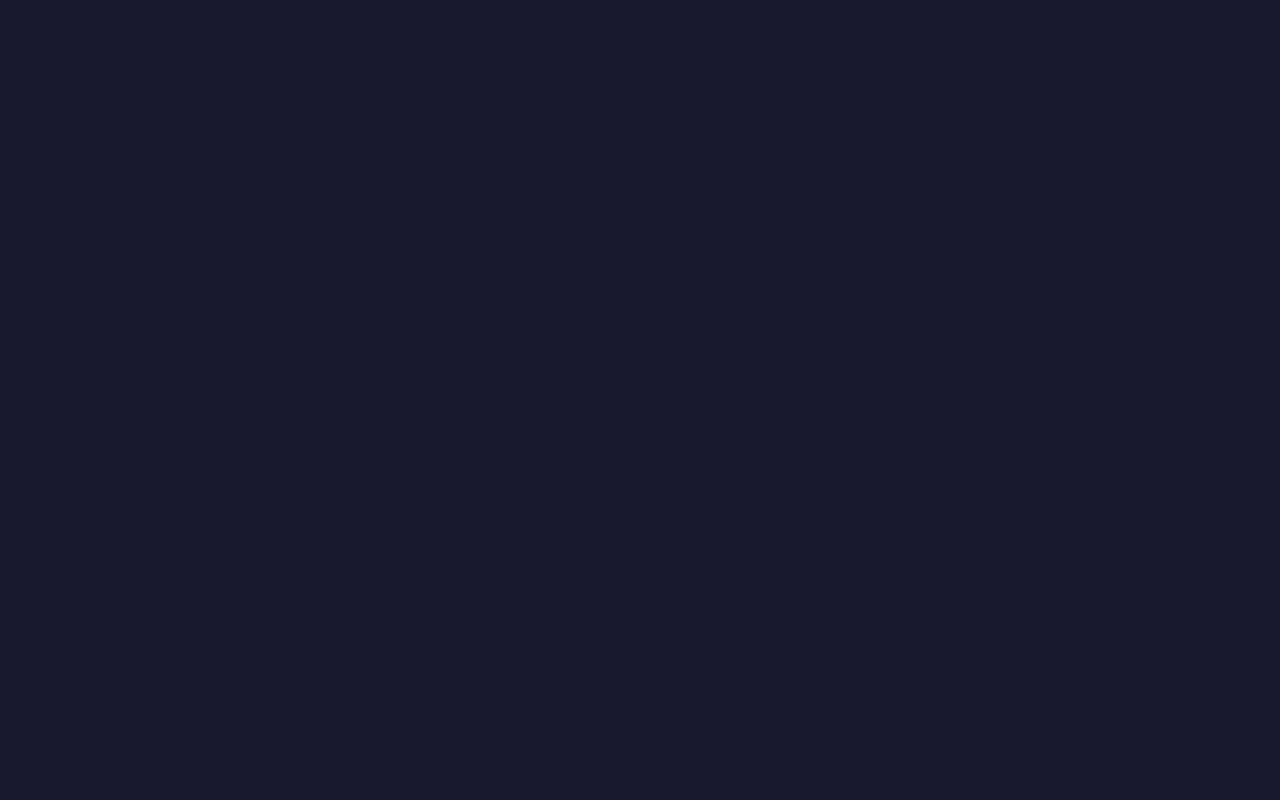
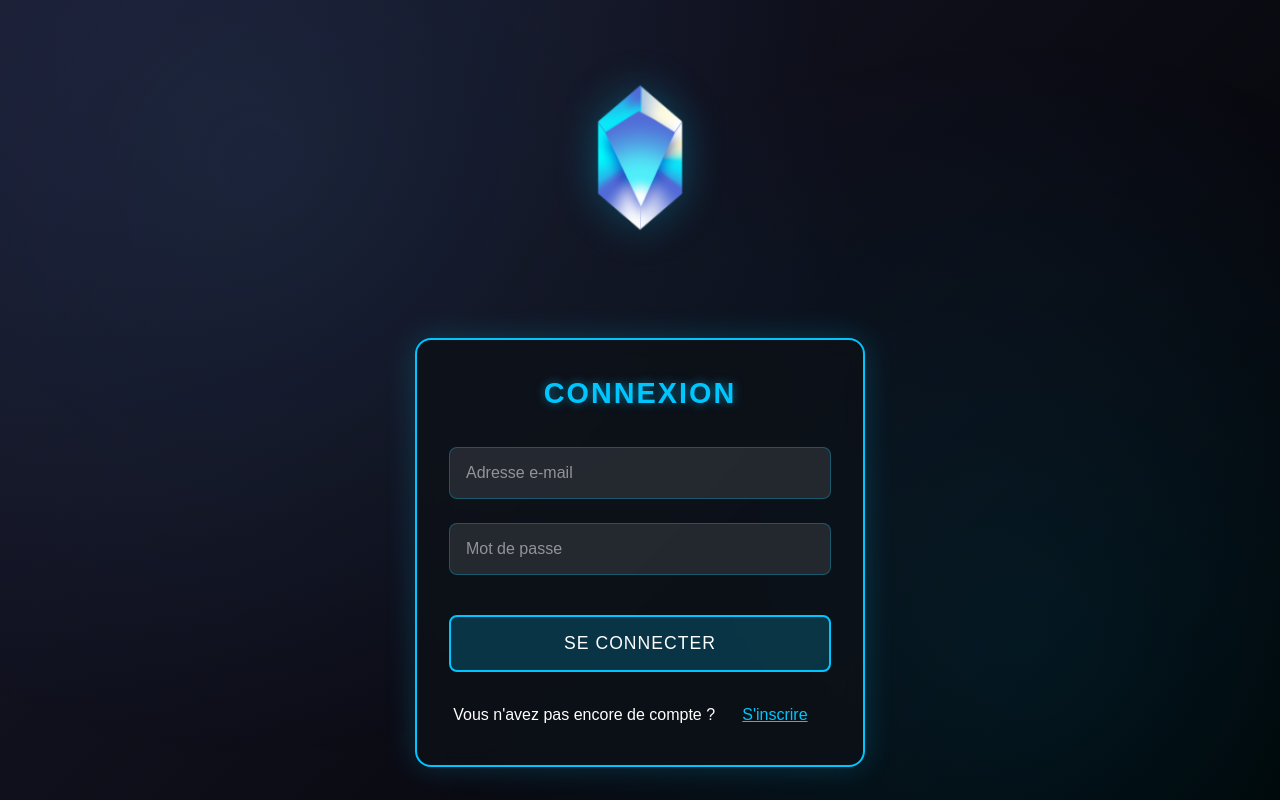
Before and after one commit to Kevin-Lamotte974/Skystone_Legacy_Web, a React (Vite) app in the folder frontend/: page /auth in a window 1280 px wide. Before the commit this address had no page. Built offline with nearby package versions, Linux system fonts and the light colour scheme.

Commit message:
add page auth

```diff
--- a/frontend/src/App.jsx
+++ b/frontend/src/App.jsx
@@ -1,8 +1,9 @@
-import { BrowserRouter as Router, Routes, Route } from 'react-router-dom';
+import { BrowserRouter as Router, Routes, Route, Navigate } from 'react-router-dom';
 import { AudioProvider } from './context/AudioContext';
 import Home from './components/pages/Home';
+import CharacterCreation from './components/pages/CharacterCreation';
 import Options from './components/pages/Options';
-import CharacterCreation from './components/pages/CharacterCreation';
+import Auth from './components/pages/Auth';
 import './App.css';
 
 function App() {
@@ -10,9 +11,11 @@ function App() {
     <AudioProvider>
       <Router>
         <Routes>
-          <Route path="/" element={<Home />} />
+          <Route path="/" element={<Navigate to="/auth" />} />
+          <Route path="/auth" element={<Auth />} />
+          <Route path="/home" element={<Home />} />
+          <Route path="/character-creation" element={<CharacterCreation />} />
           <Route path="/options" element={<Options />} />
-          <Route path="/character-creation" element={<CharacterCreation />} />
         </Routes>
       </Router>
     </AudioProvider>
--- /dev/null
+++ b/frontend/src/components/pages/Auth.jsx
@@ -0,0 +1,140 @@
+import React, { useState } from 'react';
+import { useNavigate } from 'react-router-dom';
+import '../../styles/pages/Auth.css';
+import skystone_logo from '../../assets/logo/Crystal_Skystone_Legacy.png';
+
+const Auth = () => {
+  const navigate = useNavigate();
+  const [isLogin, setIsLogin] = useState(true);
+  const [formData, setFormData] = useState({
+    pseudo: '',
+    email: '',
+    motDePasse: '',
+    confirmerMotDePasse: ''
+  });
+
+  const handleSubmit = (e) => {
+    e.preventDefault();
+    // Pour l'instant, on simule juste une connexion réussie
+    navigate('/home');
+  };
+
+  const handleInputChange = (e) => {
+    const { name, value } = e.target;
+    setFormData(prev => ({
+      ...prev,
+      [name]: value
+    }));
+  };
+
+  const toggleForm = () => {
+    setIsLogin(!isLogin);
+    setFormData({
+      pseudo: '',
+      email: '',
+      motDePasse: '',
+      confirmerMotDePasse: ''
+    });
+  };
+
+  return (
+    <div className="auth-container">
+      <div className="game-background">
+        <div className="crystal-overlay"></div>
+      </div>
+
+      <div className="auth-content">
+        <div className="auth-logo">
+          <img src={skystone_logo} alt="Skystone Legacy" className="auth-logo-img" />
+        </div>
+
+        <div className="auth-form-container">
+          <h2 className="auth-title">
+            {isLogin ? 'Connexion' : 'Inscription'}
+          </h2>
+
+          <form className="auth-form" onSubmit={handleSubmit}>
+            {!isLogin && (
+              <div className="form-group">
+                <input
+                  type="text"
+                  name="pseudo"
+                  value={formData.pseudo}
+                  onChange={handleInputChange}
+                  placeholder="Pseudo"
+                  className="auth-input"
+                  required
+                />
+              </div>
+            )}
+
+            <div className="form-group">
+              <input
+                type="email"
+                name="email"
+                value={formData.email}
+                onChange={handleInputChange}
+                placeholder="Adresse e-mail"
+                className="auth-input"
+                required
+              />
+            </div>
+
+            <div className="form-group">
+              <input
+                type="password"
+                name="motDePasse"
+                value={formData.motDePasse}
+                onChange={handleInputChange}
+                placeholder="Mot de passe"
+                className="auth-input"
+                required
+              />
+            </div>
+
+            {!isLogin && (
+              <div className="form-group">
+                <input
+                  type="password"
+                  name="confirmerMotDePasse"
+                  value={formData.confirmerMotDePasse}
+                  onChange={handleInputChange}
+                  placeholder="Confirmer le mot de passe"
+                  className="auth-input"
+                  required
+                />
+              </div>
+            )}
+
+            <button type="submit" className="auth-button">
+              {isLogin ? 'Se connecter' : "S'inscrire"}
+            </button>
+          </form>
+
+          <div className="auth-switch">
+            <p>
+              {isLogin
+                ? "Vous n'avez pas encore de compte ?"
+                : "Vous avez déjà un compte ?"}
+              <button
+                onClick={toggleForm}
+                className="switch-button"
+              >
+                {isLogin ? "S'inscrire" : "Se connecter"}
+              </button>
+            </p>
+          </div>
+
+          {/* Message d'erreur éventuel */}
+          {formData.error && (
+            <div className="auth-error">
+              {formData.error}
+            </div>
+          )}
+        </div>
+      </div>
+    </div>
+  );
+};
+
+export default Auth;
--- /dev/null
+++ b/frontend/src/styles/pages/Auth.css
@@ -0,0 +1,190 @@
+.auth-container {
+  position: relative;
+  min-height: 100vh;
+  width: 100%;
+  display: flex;
+  justify-content: center;
+  align-items: center;
+  padding: 2rem;
+  overflow: hidden;
+}
+
+.auth-content {
+  position: relative;
+  width: 100%;
+  max-width: 400px;
+  display: flex;
+  flex-direction: column;
+  align-items: center;
+  gap: 2rem;
+  z-index: 10;
+}
+
+.auth-logo {
+  width: 100%;
+  max-width: 200px;
+  margin-bottom: 1rem;
+}
+
+.auth-logo-img {
+  width: 100%;
+  height: auto;
+  filter: drop-shadow(0 0 20px rgba(0, 198, 255, 0.3));
+  animation: logoFloat 6s ease-in-out infinite;
+}
+
+.auth-form-container {
+  width: 100%;
+  background: rgba(13, 17, 23, 0.8);
+  backdrop-filter: blur(10px);
+  border: 2px solid var(--crystal-blue);
+  border-radius: 16px;
+  padding: 2rem;
+  box-shadow: 0 0 30px rgba(0, 198, 255, 0.2);
+}
+
+.auth-title {
+  color: var(--crystal-blue);
+  font-size: 1.8rem;
+  text-align: center;
+  margin-bottom: 2rem;
+  text-transform: uppercase;
+  letter-spacing: 2px;
+  text-shadow: 0 0 10px rgba(0, 198, 255, 0.5);
+}
+
+.auth-form {
+  display: flex;
+  flex-direction: column;
+  gap: 1.5rem;
+}
+
+.form-group {
+  position: relative;
+}
+
+.auth-input {
+  width: 100%;
+  padding: 1rem;
+  background: rgba(255, 255, 255, 0.1);
+  border: 1px solid rgba(0, 198, 255, 0.3);
+  border-radius: 8px;
+  color: var(--text-color);
+  font-size: 1rem;
+  transition: all 0.3s ease;
+}
+
+.auth-input:focus {
+  outline: none;
+  border-color: var(--crystal-blue);
+  box-shadow: 0 0 15px rgba(0, 198, 255, 0.3);
+}
+
+.auth-input::placeholder {
+  color: rgba(255, 255, 255, 0.5);
+}
+
+.auth-button {
+  width: 100%;
+  padding: 1rem;
+  background: rgba(0, 198, 255, 0.2);
+  border: 2px solid var(--crystal-blue);
+  border-radius: 8px;
+  color: var(--text-color);
+  font-size: 1.1rem;
+  cursor: pointer;
+  transition: all 0.3s ease;
+  text-transform: uppercase;
+  letter-spacing: 1px;
+  margin-top: 1rem;
+}
+
+.auth-button:hover {
+  background: rgba(0, 198, 255, 0.3);
+  transform: translateY(-2px);
+  box-shadow: 0 0 20px rgba(0, 198, 255, 0.4);
+}
+
+.auth-switch {
+  margin-top: 1.5rem;
+  text-align: center;
+  color: var(--text-color);
+}
+
+.switch-button {
+  background: none;
+  border: none;
+  color: var(--crystal-blue);
+  cursor: pointer;
+  margin-left: 0.5rem;
+  font-size: 1rem;
+  text-decoration: underline;
+  transition: all 0.3s ease;
+}
+
+.switch-button:hover {
+  color: #ffffff;
+  text-shadow: 0 0 10px rgba(0, 198, 255, 0.8);
+}
+
+@keyframes logoFloat {
+  0%, 100% {
+    transform: translateY(0);
+  }
+  50% {
+    transform: translateY(-10px);
+  }
+}
+
+/* Message d'erreur */
+.auth-error {
+  margin-top: 1rem;
+  padding: 0.8rem;
+  background: rgba(255, 0, 0, 0.1);
+  border: 1px solid rgba(255, 0, 0, 0.3);
+  border-radius: 8px;
+  color: #ff6b6b;
+  text-align: center;
+  font-size: 0.9rem;
+  animation: shake 0.5s ease-in-out;
+}
+
+/* Animation pour les erreurs */
+@keyframes shake {
+  0%, 100% { transform: translateX(0); }
+  25% { transform: translateX(-10px); }
+  75% { transform: translateX(10px); }
+}
+
+/* Media queries pour le responsive */
+@media (max-width: 480px) {
+  .auth-container {
+    padding: 1rem;
+  }
+
+  .auth-form-container {
+    padding: 1.5rem;
+  }
+
+  .auth-title {
+    font-size: 1.5rem;
+  }
+
+  .auth-input {
+    padding: 0.8rem;
+  }
+
+  .auth-button {
+    padding: 0.8rem;
+  }
+}
+
+@media (min-width: 768px) {
+  .auth-content {
+    max-width: 450px;
+  }
+
+  .auth-logo {
+    max-width: 250px;
+  }
+}
--- a/frontend/src/styles/pages/Home.css
+++ b/frontend/src/styles/pages/Home.css
@@ -52,6 +52,7 @@ body {
 .content-wrapper {
   position: relative;
   width: 100%;
+  min-height: 100vh;
   display: flex;
   flex-direction: column;
   align-items: center;
@@ -64,111 +65,75 @@ body {
 /* Logo et titre - centré par défaut */
 .game-logo {
   width: 100%;
+  max-width: 300px;
+  display: flex;
+  justify-content: center;
+  align-items: center;
+  margin-bottom: 1rem;
+  transition: all 0.3s ease;
+}
+
+.menu-logo {
+  width: 100%;
+  height: auto;
+  object-fit: contain;
+  transition: all 0.3s ease;
+}
+
+.home-content {
   display: flex;
   flex-direction: column;
   align-items: center;
+  gap: 1.5rem;
   text-align: center;
-  margin: 0 auto;
 }
 
-.menu-logo {
-  width: 250px;
-  margin: 0 auto;
-  filter: drop-shadow(0 0 20px rgba(0, 198, 255, 0.3));
-  animation: logoFloat 6s ease-in-out infinite;
-}
+/* Media queries pour le responsive */
+@media (min-width: 768px) {
+  .content-wrapper {
+    flex-direction: row;
+    justify-content: space-between;
+    align-items: center;
+    padding: 3rem;
+    gap: 3rem;
+  }
 
-.title {
-  font-size: clamp(1rem, 2vw, 2rem);
-  color: var(--text-color);
-  text-transform: uppercase;
-  letter-spacing: 4px;
-  background: linear-gradient(90deg, #fff, var(--crystal-blue));
-  -webkit-background-clip: text;
-  -webkit-text-fill-color: transparent;
-  filter: drop-shadow(0 0 5px rgba(0, 198, 255, 0.3));
-}
+  .game-logo {
+    max-width: 400px;
+    margin-bottom: 0;
+    flex: 1;
+  }
 
-.subtitle {
-  font-size: clamp(0.6rem, 1vw, 0.8rem);
-  letter-spacing: 2px;
-  display: flex;
-  align-items: center;
-  gap: 0.3rem;
-  margin-top: 0.6rem;
-  text-shadow: 0 0 8px rgba(0, 198, 255, 0.5);
-  color: #ffffff;
-}
+  .home-content {
+    flex: 2;
+    align-items: flex-start;
+    text-align: left;
+  }
 
-.subtitle-text {
-  text-transform: uppercase;
-  font-weight: 600;
-  position: relative;
-  color: #ffffff;
-  animation: subtitleShimmer 3s linear infinite;
-  display: inline-block;
-  overflow: hidden;
-}
-
-.subtitle-text::after {
-  content: '';
-  position: absolute;
-  bottom: -4px;
-  left: 0;
-  width: 100%;
-  height: 2px;
-  background: linear-gradient(90deg,
-    transparent,
-    rgba(0, 198, 255, 1),
-    rgba(255, 255, 255, 1),
-    rgba(0, 198, 255, 1),
-    transparent
-  );
-  animation: lineShimmer 2s linear infinite;
-}
-
-.subtitle-decoration {
-  color: var(--crystal-blue);
-  text-shadow: 0 0 10px rgba(0, 198, 255, 0.8);
-  animation: crystalShimmer 2s infinite;
-}
-
-@keyframes subtitleShimmer {
-  0% {
-    color: rgba(255, 255, 255, 0.8);
-    text-shadow: 0 0 5px rgba(0, 198, 255, 0.3);
-  }
-  50% {
-    color: rgba(255, 255, 255, 1);
-    text-shadow: 0 0 15px rgba(0, 198, 255, 0.8);
-  }
-  100% {
-    color: rgba(255, 255, 255, 0.8);
-    text-shadow: 0 0 5px rgba(0, 198, 255, 0.3);
+  .menu-container {
+    flex: 1;
+    align-items: flex-end;
   }
 }
 
-@keyframes lineShimmer {
-  0% {
-    transform: translateX(-100%);
+@media (min-width: 1024px) {
+  .content-wrapper {
+    padding: 4rem;
+    gap: 4rem;
   }
-  100% {
-    transform: translateX(100%);
+
+  .game-logo {
+    max-width: 500px;
+  }
+
+  .home-content {
+    gap: 2rem;
   }
 }
 
-@keyframes crystalShimmer {
-  0% {
-    opacity: 0.4;
-    transform: scale(1) rotate(0deg);
-  }
-  50% {
-    opacity: 1;
-    transform: scale(1.2) rotate(180deg);
-  }
-  100% {
-    opacity: 0.4;
-    transform: scale(1) rotate(360deg);
+@media (min-width: 1200px) {
+  .game-logo {
+    max-width: 600px;
   }
 }
 
```
